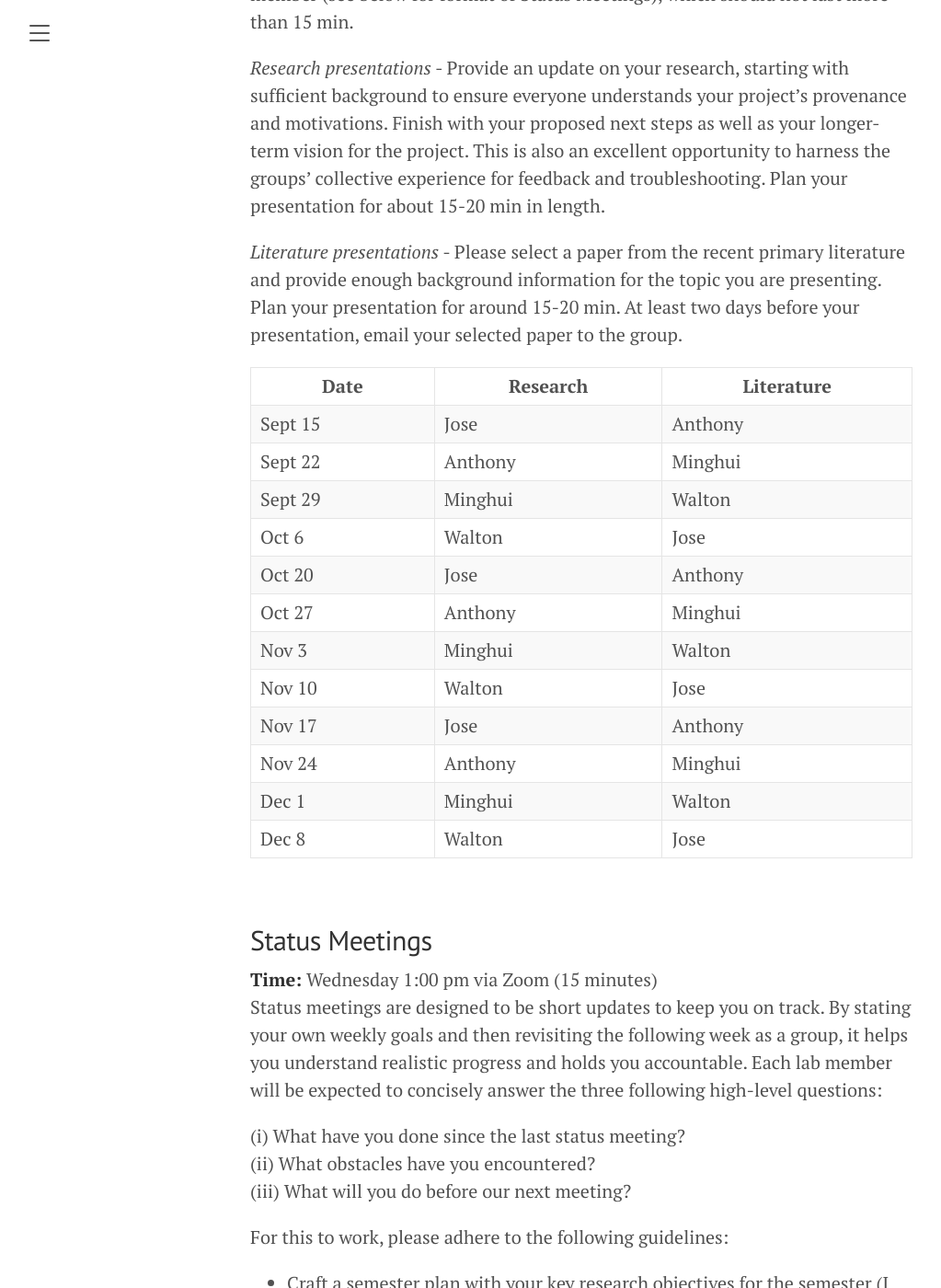
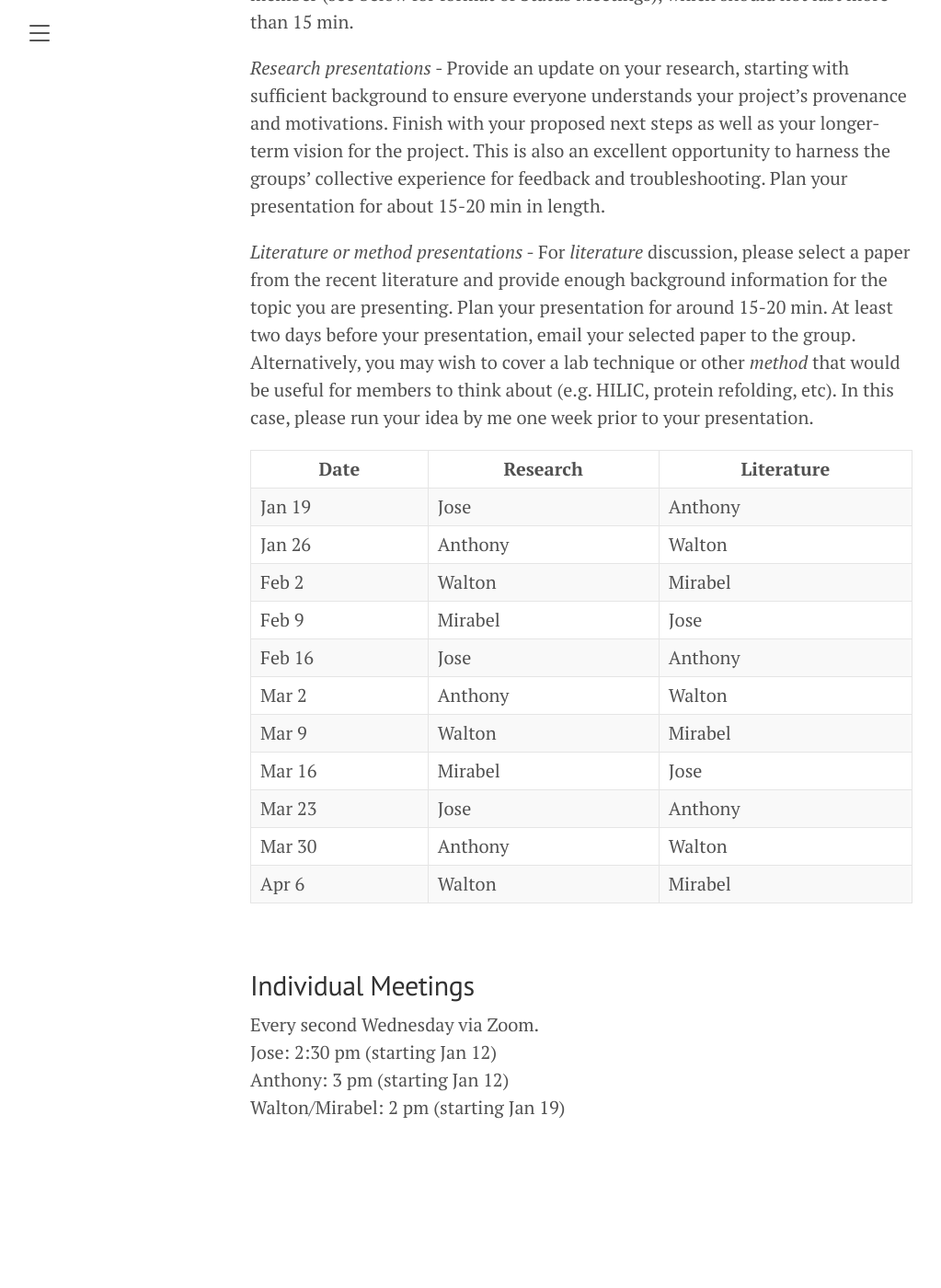
Before and after one commit to horsmanlab/horsmanlab.github.io, a Jekyll site: the page built from meetings.md, in a window 1280 px wide and 1400 px high, scrolled down 331 px. Shown: the whole window at 92% size, without its empty margins (8-1031 px from the left). Built offline with Jekyll 4.4.1, drawn with Linux system fonts in a browser that asks for light colours; after the commit the page ends 1630 px from its top, so only the background shows below that; some of the changed text lies outside the part shown.

Commit message:
Jan 31 update

```diff
--- a/meetings.md
+++ b/meetings.md
@@ -4,12 +4,12 @@ title: Meetings
 ---
 
 ## Group Meeting Schedule
-**Time:** Wednesday 1:00 pm via Zoom<br/>
+**Time:** Wednesday 1:00 pm N1057<br/>
 *Status update* - The meeting will start with brief research updates from each team member (see below for format of Status Meetings), which should not last more than 15 min.<br/>
 
 *Research presentations* - Provide an update on your research, starting with sufficient background to ensure everyone understands your project’s provenance and motivations. Finish with your proposed next steps as well as your longer-term vision for the project. This is also an excellent opportunity to harness the groups’ collective experience for feedback and troubleshooting. Plan your presentation for about 15-20 min in length.<br/>
 
-*Literature presentations* - Please select a paper from the recent primary literature and provide enough background information for the topic you are presenting. Plan your presentation for around 15-20 min. At least two days before your presentation, email your selected paper to the group.<br/>
+*Literature or method presentations* - For *literature* discussion, please select a paper from the recent literature and provide enough background information for the topic you are presenting. Plan your presentation for around 15-20 min. At least two days before your presentation, email your selected paper to the group. Alternatively, you may wish to cover a lab technique or other *method* that would be useful for members to think about (e.g. HILIC, protein refolding, etc). In this case, please run your idea by me one week prior to your presentation.<br/>
 
 <table>
   <thead>
@@ -21,90 +21,67 @@ title: Meetings
   </thead>
   <tbody>
     <tr>
-      <td>Sept 15</td>
+      <td>Jan 19</td>
       <td>Jose</td>
       <td>Anthony</td>
     </tr>
     <tr>
-      <td>Sept 22</td>
+      <td>Jan 26</td>
       <td>Anthony</td>
-      <td>Minghui</td>
-    </tr>
-    <tr>
-      <td>Sept 29</td>
-      <td>Minghui</td>
       <td>Walton</td>
     </tr>
     <tr>
-      <td>Oct 6</td>
+      <td>Feb 2</td>
       <td>Walton</td>
+      <td>Mirabel</td>
+    </tr>
+    <tr>
+      <td>Feb 9</td>
+      <td>Mirabel</td>
       <td>Jose</td>
     </tr>
     <tr>
-      <td>Oct 20</td>
+      <td>Feb 16</td>
       <td>Jose</td>
       <td>Anthony</td>
     </tr>
     <tr>
-      <td>Oct 27</td>
+      <td>Mar 2</td>
       <td>Anthony</td>
-      <td>Minghui</td>
-    </tr>
-    <tr>
-      <td>Nov 3</td>
-      <td>Minghui</td>
       <td>Walton</td>
     </tr>
     <tr>
-      <td>Nov 10</td>
+      <td>Mar 9</td>
       <td>Walton</td>
+      <td>Mirabel</td>
+    </tr>
+    <tr>
+      <td>Mar 16</td>
+      <td>Mirabel</td>
       <td>Jose</td>
     </tr>
     <tr>
-      <td>Nov 17</td>
+      <td>Mar 23</td>
       <td>Jose</td>
       <td>Anthony</td>
     </tr>
     <tr>
-      <td>Nov 24</td>
+      <td>Mar 30</td>
       <td>Anthony</td>
-      <td>Minghui</td>
-    </tr>
-    <tr>
-      <td>Dec 1</td>
-      <td>Minghui</td>
       <td>Walton</td>
     </tr>
     <tr>
-      <td>Dec 8</td>
+      <td>Apr 6</td>
       <td>Walton</td>
-      <td>Jose</td>
+      <td>Mirabel</td>
     </tr>
   </tbody>
 </table>
 
 <br/>
 
-## Status Meetings
-**Time:** Wednesday 1:00 pm via Zoom (15 minutes)<br/>
-Status meetings are designed to be short updates to keep you on track. By stating your own weekly goals and then revisiting the following week as a group, it helps you understand realistic progress and holds you accountable. Each lab member will be expected to concisely answer the three following high-level questions:
-
-(i) What have you done since the last status meeting?<br/>
-(ii) What obstacles have you encountered?<br/>
-(iii) What will you do before our next meeting?<br/>
-
-For this to work, please adhere to the following guidelines: <br/>
-
-- Craft a semester plan with your key research objectives for the semester (I can work with you on this if you like). ***Your weekly updates should be focused on your progress towards meeting these objectives and nothing else***. You don't have to prove to me that you are busy or working hard; progressing towards your goals is all that matters.<br/>
-- Prepare ahead of time so that you can communicate clearly in 1-3 minutes. You shouldn't be looking things up during the meeting, everything should be ready and any visual aids prepared.
-- Your answers to these questions should be at a high-level to address progress towards meeting your semester goals. If you need to discuss detailed technical issues we can schedule a separate meeting.
-
-
-<br/>
-
 ## Individual Meetings
-Every second Tuesday via Zoom.<br/>
-Jose: 2 pm (starting Jun 22)<br/>
-Minghui: 3 pm (starting Jun 22)<br/>
-Anthony: 2 pm (starting Jun 29)<br/>
-Walton: 3 pm (starting Jun 29)<br/>
+Every second Wednesday via Zoom.<br/>
+Jose: 2:30 pm (starting Jan 12)<br/>
+Anthony: 3 pm (starting Jan 12)<br/>
+Walton/Mirabel: 2 pm (starting Jan 19)<br/>
```
Also changed, not shown: duties.md (+40 -0 lines), lab_handbook.md (+0 -6 lines), pubs.md (+1 -1 lines), 6 other files.
